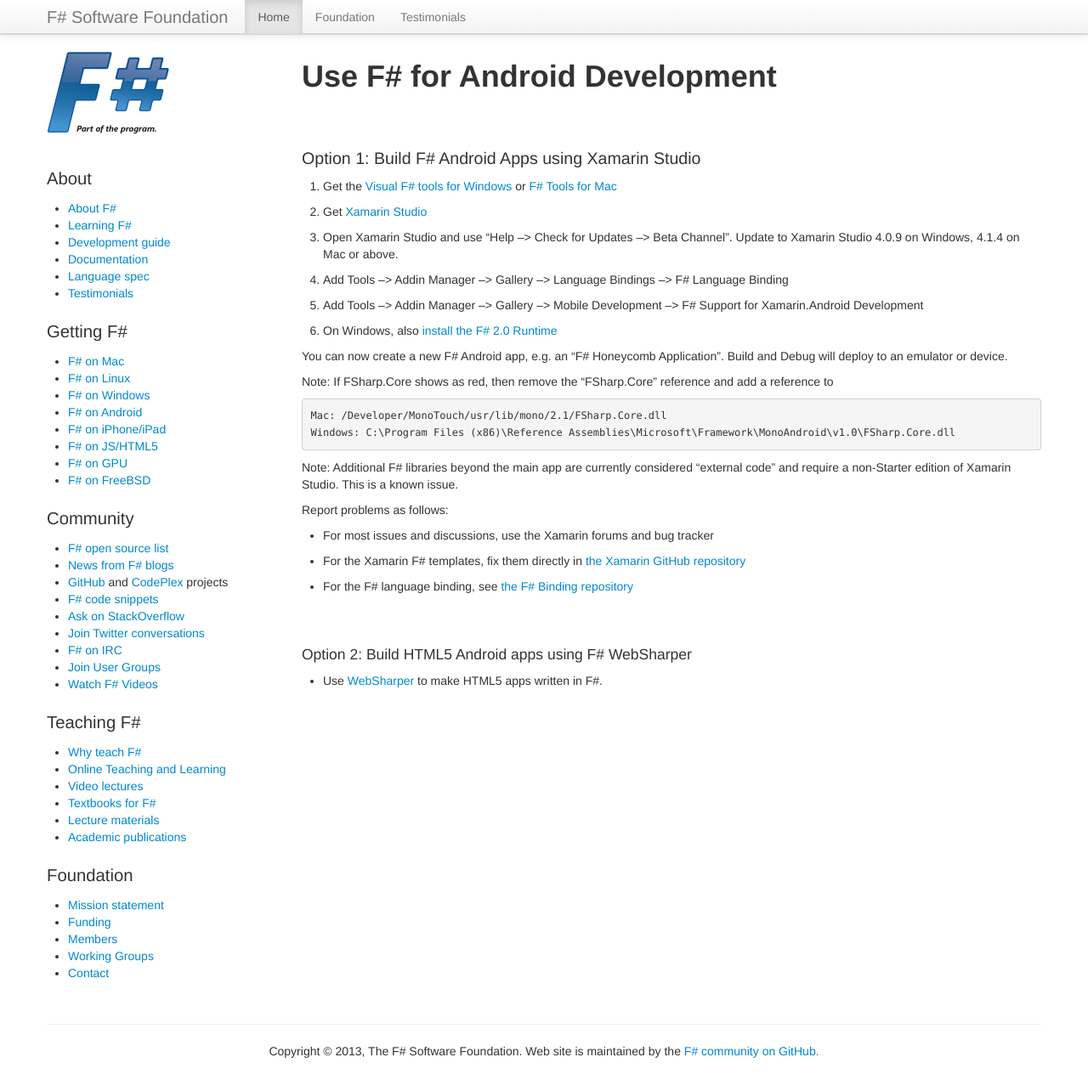
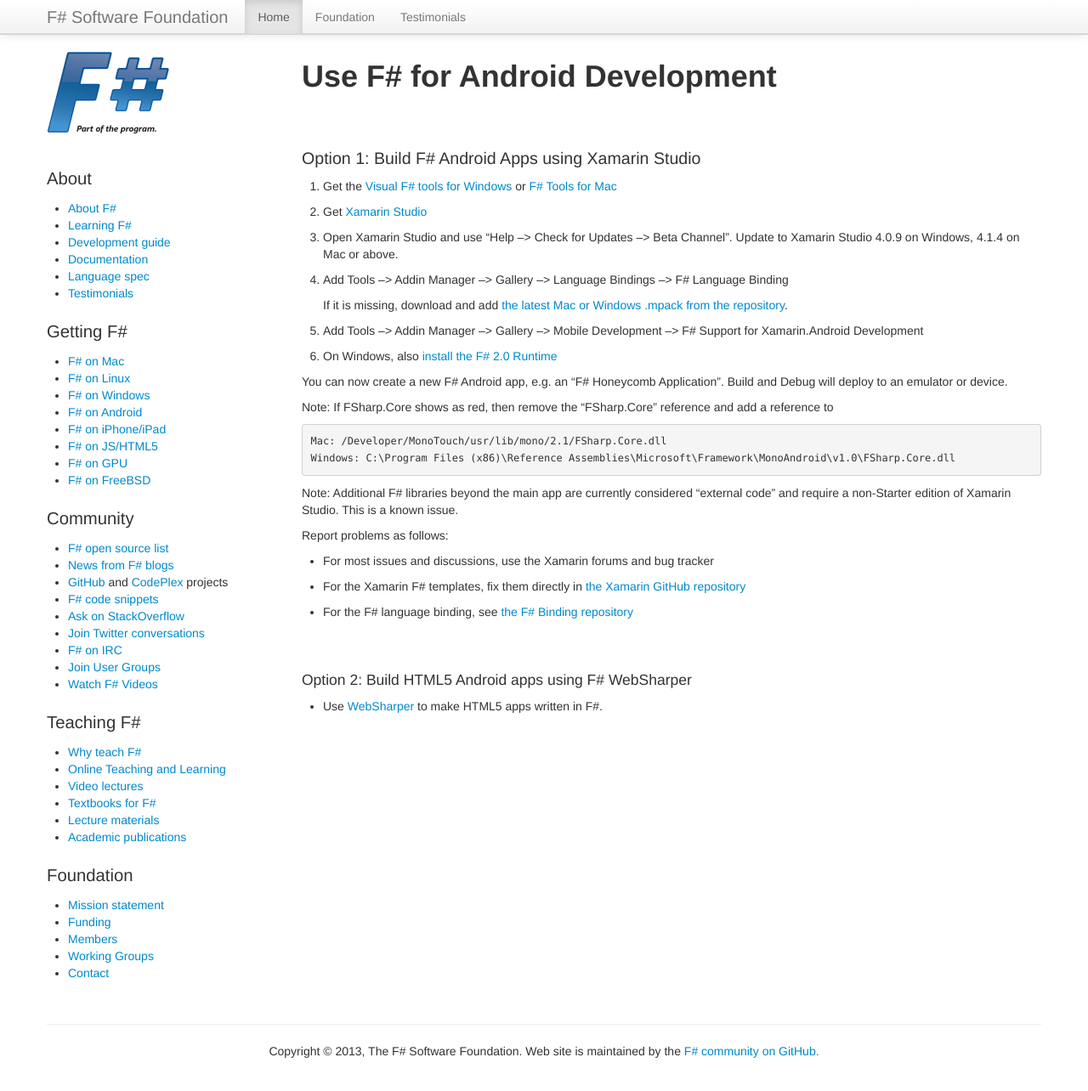
Before and after one commit to fsharp/fsharp.org, a Jekyll site: the page built from use/android/index.md, in a window 1280 px wide and 1297 px high. Shown: the top 1284 px of the window at 85% size. Built offline with Jekyll 4.4.1, drawn with Linux system fonts in a browser that asks for light colours; nearby versions of some CDN libraries; some web fonts are replaced; comment, search, counter and statistics services are not loaded.

Commit message:
Update index.md

```diff
--- a/use/android/index.md
+++ b/use/android/index.md
@@ -10,6 +10,9 @@
 2. Get [Xamarin Studio](http://xamarin.com/download)
 3. Open Xamarin Studio and use "Help --> Check for Updates --> Beta Channel". Update to Xamarin Studio 4.0.9 on Windows, 4.1.4 on Mac or above.
 4. Add Tools --> Addin Manager --> Gallery --> Language Bindings --> F# Language Binding
+
+   If it is missing, download and add [the latest Mac or Windows .mpack from the repository](http://addins.monodevelop.com/Project/Index/48).
+
 5. Add Tools --> Addin Manager --> Gallery --> Mobile Development --> F# Support for Xamarin.Android Development
 6. On Windows, also [install the F# 2.0 Runtime](http://www.microsoft.com/en-us/download/details.aspx?id=13450)
 
```
